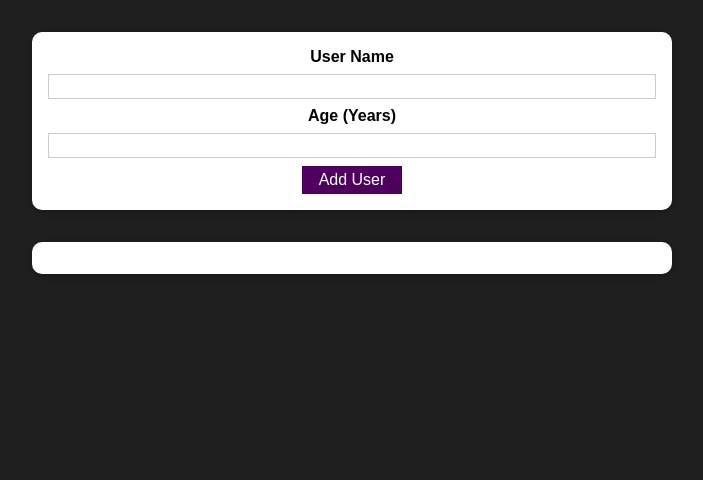
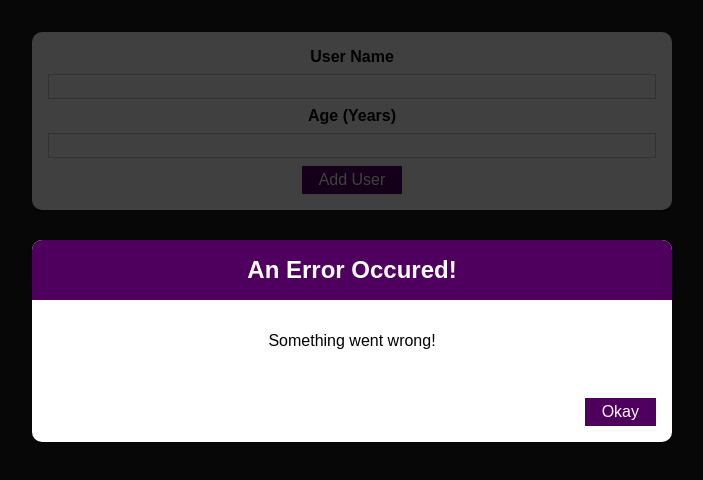
Before and after one commit to Rimsha-Urooj/practice-project, a React (Create React App) app: page / in a window 1280 px wide. Shown: the top 480 px of the page, without its empty margins (288-991 px from the left). Built offline with nearby package versions, Linux system fonts and the light colour scheme.

Commit message:
Adding error modal component

```diff
--- /dev/null
+++ b/src/components/UI/ErrorModal.js
@@ -0,0 +1,25 @@
+import React from 'react';
+import Card from './Card';
+import Button from './Button';
+import classes from './ErrorModal.module.css';
+
+function ErrorModal(props) {
+    return (
+        <div>
+            <div className={classes.backdrop} />
+            <Card className={classes.modal}>
+                <header className={classes.header}>
+                    <h2>{props.title}</h2>
+                </header>
+                <div className={classes.content}>
+                    <p>{props.message}</p>
+                </div>
+                <footer className={classes.actions}>
+                    <Button>Okay</Button>
+                </footer>
+            </Card>
+        </div>
+    );
+};
+
+export default ErrorModal;
--- /dev/null
+++ b/src/components/UI/ErrorModal.module.css
@@ -0,0 +1,46 @@
+
+.backdrop {
+    position: fixed;
+    top: 0;
+    left: 0;
+    width: 100%;
+    height: 100vh;
+    z-index: 10;
+    background: rgba(0, 0, 0, 0.75);
+  }
+
+  .modal {
+    position: fixed;
+    top: 30vh;
+    left: 10%;
+    width: 80%;
+    z-index: 100;
+    overflow: hidden;
+  }
+
+  .header {
+    background: #4f005f;
+    padding: 1rem;
+  }
+
+  .header h2 {
+    margin: 0;
+    color: white;
+  }
+
+  .content {
+    padding: 1rem;
+  }
+
+  .actions {
+    padding: 1rem;
+    display: flex;
+    justify-content: flex-end;
+  }
+
+  @media (min-width: 768px) {
+    .modal {
+      left: calc(50% - 20rem);
+      width: 40rem;
+    }
+  }
--- a/src/components/Users/AddUser.js
+++ b/src/components/Users/AddUser.js
@@ -1,6 +1,7 @@
 import React, { useState } from 'react'
 import Card from '../UI/Card';
 import Button from '../UI/Button';
+import ErrorModal from '../UI/ErrorModal';
 import classes from './AddUser.module.css';
 
 function AddUser(props) {
@@ -32,6 +33,8 @@
         setEnteredAge(event.target.value);
     }
     return (
+        <div>
+            <ErrorModal  title="An Error Occured!" message="Something went wrong!" />
             <Card className={classes.input}>
                 <form onSubmit={addUserHandler}>
                     <label htmlFor="username">User Name</label>
@@ -42,6 +45,7 @@
                     <Button type="submit"> Add User</Button>
                 </form>
             </Card>
+        </div>
     );
 };
 
```
Lines whose indentation alone changed are shown as unchanged.
